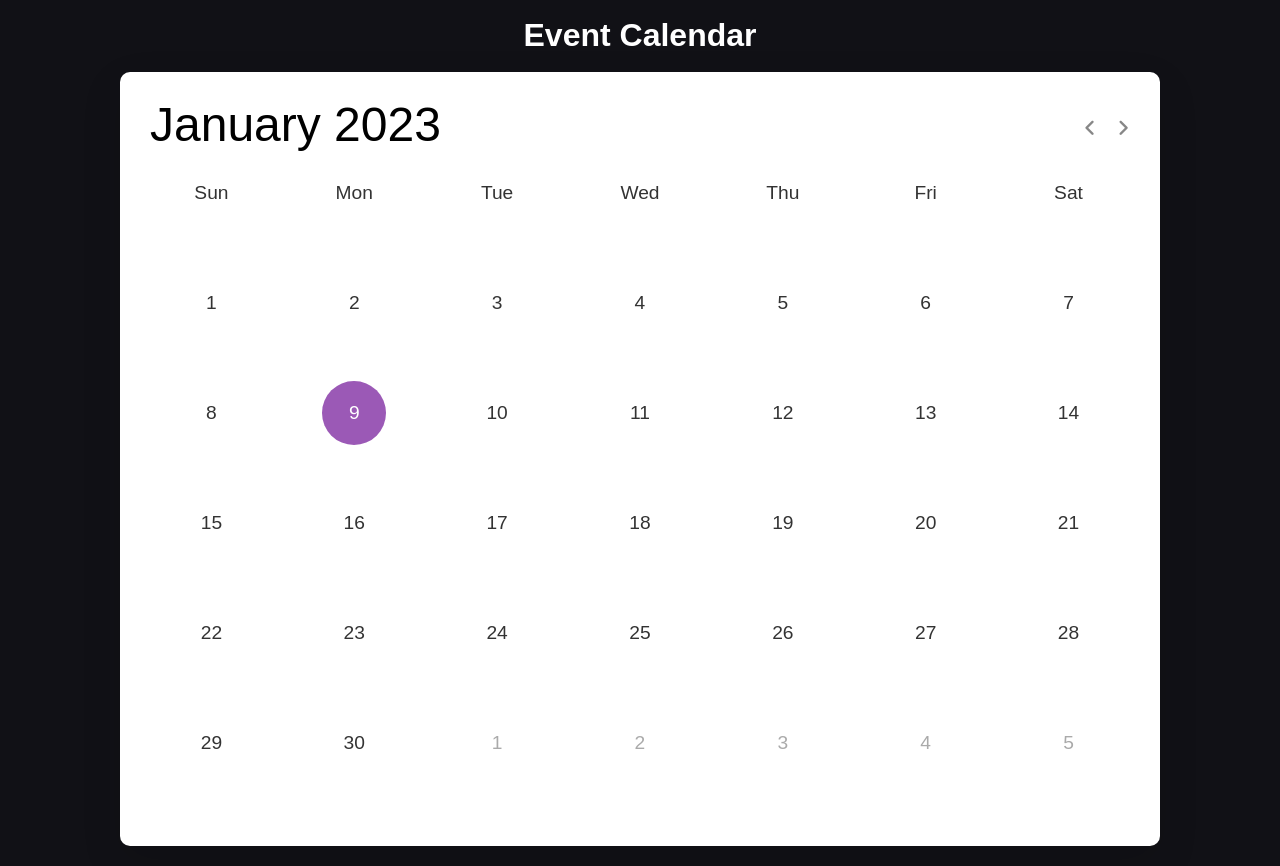
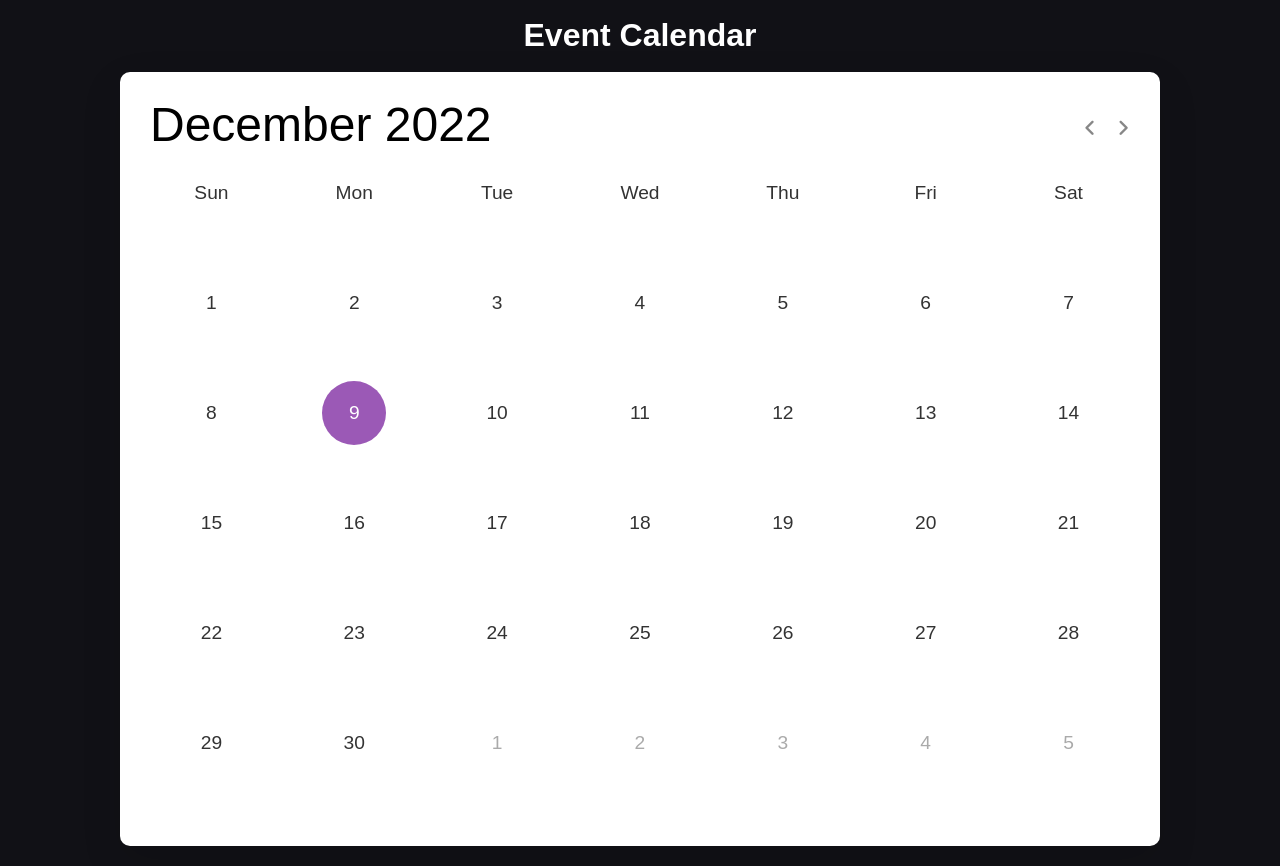
Before and after one commit to gracexuwt/StudyBuddy, a website: page index.html in a window 1280 px wide. Shown: the part 898-1764 px from the top of the page. Drawn offline with nearby package versions, Linux system fonts and the light colour scheme.

Commit message:
current date display update

```diff
--- a/calendar.js
+++ b/calendar.js
@@ -0,0 +1,13 @@
+const currentDate = document.querySelector(".current-date");
+
+let date = new Date(),
+currentYear = date.getFullYear(),
+currentMonth = date.getMonth();
+
+const months = ["January","February","March","April","May","June","July",
+                "August","September","October","November","December"];
+
+const renderCalendar = () =>{
+    currentDate.innerText = `${months[currentMonth]} ${currentYear}`;
+}
+renderCalendar();
--- a/index.html
+++ b/index.html
@@ -190,7 +190,7 @@
       <p><br></p>
       <div class="wrapper">
         <header>
-          <p class="current-date">January 2023</p>
+          <p class="current-date"></p>
           <div class="icons">
             <span class= "material-symbols-rounded" id="prev">chevron_left</span>
             <span class= "material-symbols-rounded" id="next">chevron_right</span>
```
